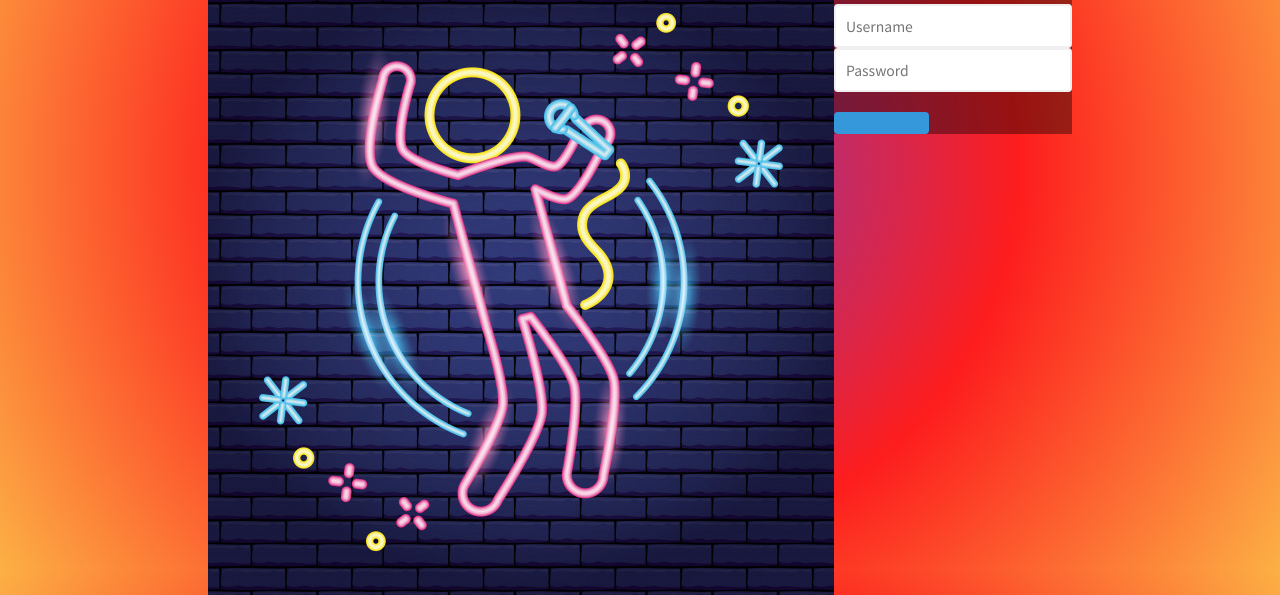
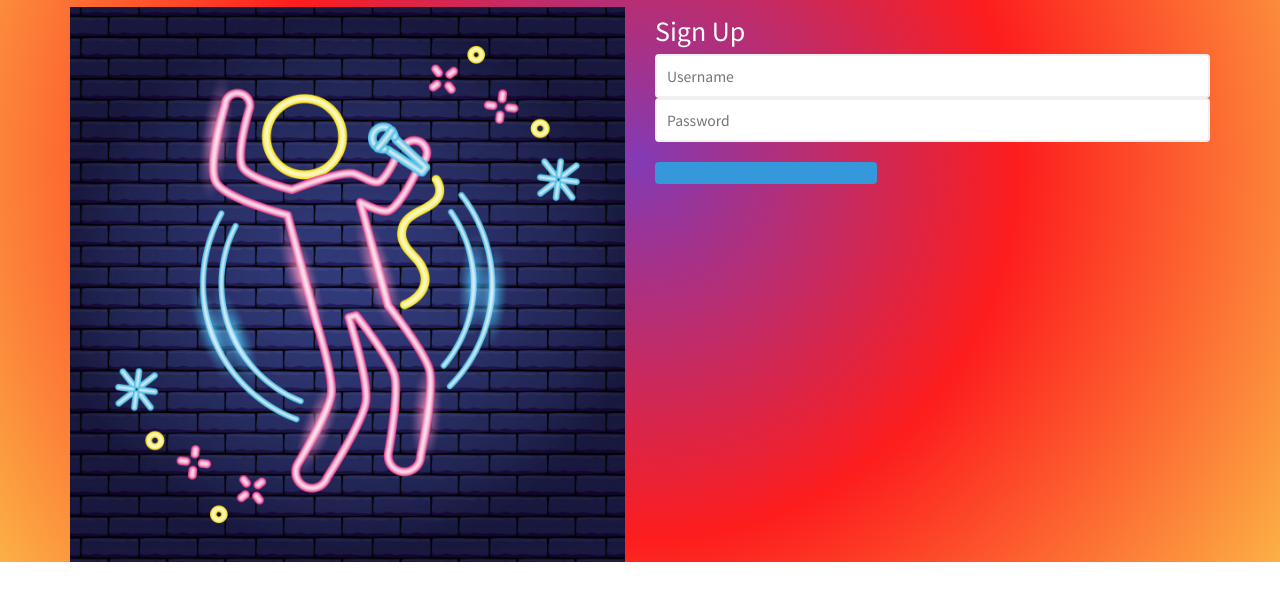
Before and after one commit to elaitala/ConcertVAULT, a website: page views/signup.html in a window 1280 px wide. Shown: the part 239-834 px from the top of the page. After the commit the page ends 801 px from the top, so only its background shows below. Drawn offline with nearby package versions, Linux system fonts and the light colour scheme; a web font is replaced by a local one.

Commit message:
updated css for index, profile, signup

```diff
--- a/public/styles/profile.css
+++ b/public/styles/profile.css
@@ -22,6 +22,22 @@
     padding-top: 15px;
 }
 
+.container {
+    font-family: 'Noto Sans', cursive;
+    padding-top: 8%;
+}
+
+#profile-container {
+    width: 150px;
+    height: 150px;
+    overflow: hidden;
+    -webkit-border-radius: 50%;
+    -moz-border-radius: 50%;
+    -ms-border-radius: 50%;
+    -o-border-radius: 50%;
+    border-radius: 50%;
+}
+
 .user {
     display: flex;
     width: 150px;
@@ -34,6 +50,18 @@
 }
 
 #map {
-    height: 800px;
+    height: 600px;
     margin-top: 20px;
 }
+
+.concert {
+    cursor: pointer;
+    background-color: #3498db;
+    color: #fff;
+    border-radius: 4px;
+    display: block;
+    font-size: 14px;
+    padding: 10px;
+    margin-top: 20px;
+    width: 40%;
+}
--- a/public/styles/signup.css
+++ b/public/styles/signup.css
@@ -34,34 +34,29 @@ h1 {
     font-size: 400%;
     padding-top: 5%;
     padding-left: 3%;
+    padding-bottom: 3%;
 }
 
-.card-image-top {
-    height: 300px;
-    width: 300px;
+img {
+    width: 100%;
 }
 
-.card-deck {
-    display: flex;
-    flex-direction: row;
-    justify-content: center;
-    margin: 0;
-    height: 600px;
-
+#form {
+    background: rgba(0,0,225,0);
 }
 
-.card-body {
-    background-color: rgba(0,0,0,.4);
-    display: table-cell;
+h5 {
+    color: white;
+    font-size: 25px;
 }
 
-.form label {
+#form label {
     color: #777;
     display: block;
     margin-bottom: 5px;
 }
 
-.form input {
+#form input {
     border: 2px solid #f0f0f0;
     border-radius: 4px;
     display: block;
@@ -70,12 +65,12 @@ h1 {
     font-size: 14px;
 }
 
-.form input:focus {
+#form input:focus {
     outline: 0;
     border-color: #777;
 }
 
-.form button {
+#form button {
     cursor: pointer;
     background-color: #3498db;
     color: #fff;
--- a/views/signup.html
+++ b/views/signup.html
@@ -31,13 +31,13 @@
     </nav>
     <h1>Start storing memories in concertVAULT</h1>
     <div class="container">
-        <div class="card-deck">
-            <div class="card-image">
-                <img class="card-img-top" src="../public/images/singer-with-microphone-like-karaoke-desing-neon-style_24908-60791.jpg" alt="singer">
+        <div class="row">
+            <div class="col-md-6">
+                <img  src="../public/images/singer-with-microphone-like-karaoke-desing-neon-style_24908-60791.jpg" alt="singer">
             </div>
-            <div class="card">
-                <div class="card-body">
-                    <h5 class="card-title">Sign Up</h5>
+            <div class="col-md-6" id="form">
+                <div >
+                    <h5 >Sign Up</h5>
                     <form class="form" method="post">
                         <div class="username">
                             <input type="text" placeholder="Username" name="name">
```
Also changed, not shown: public/styles/index.css (+15 -17 lines), views/profile.html (+9 -6 lines).
